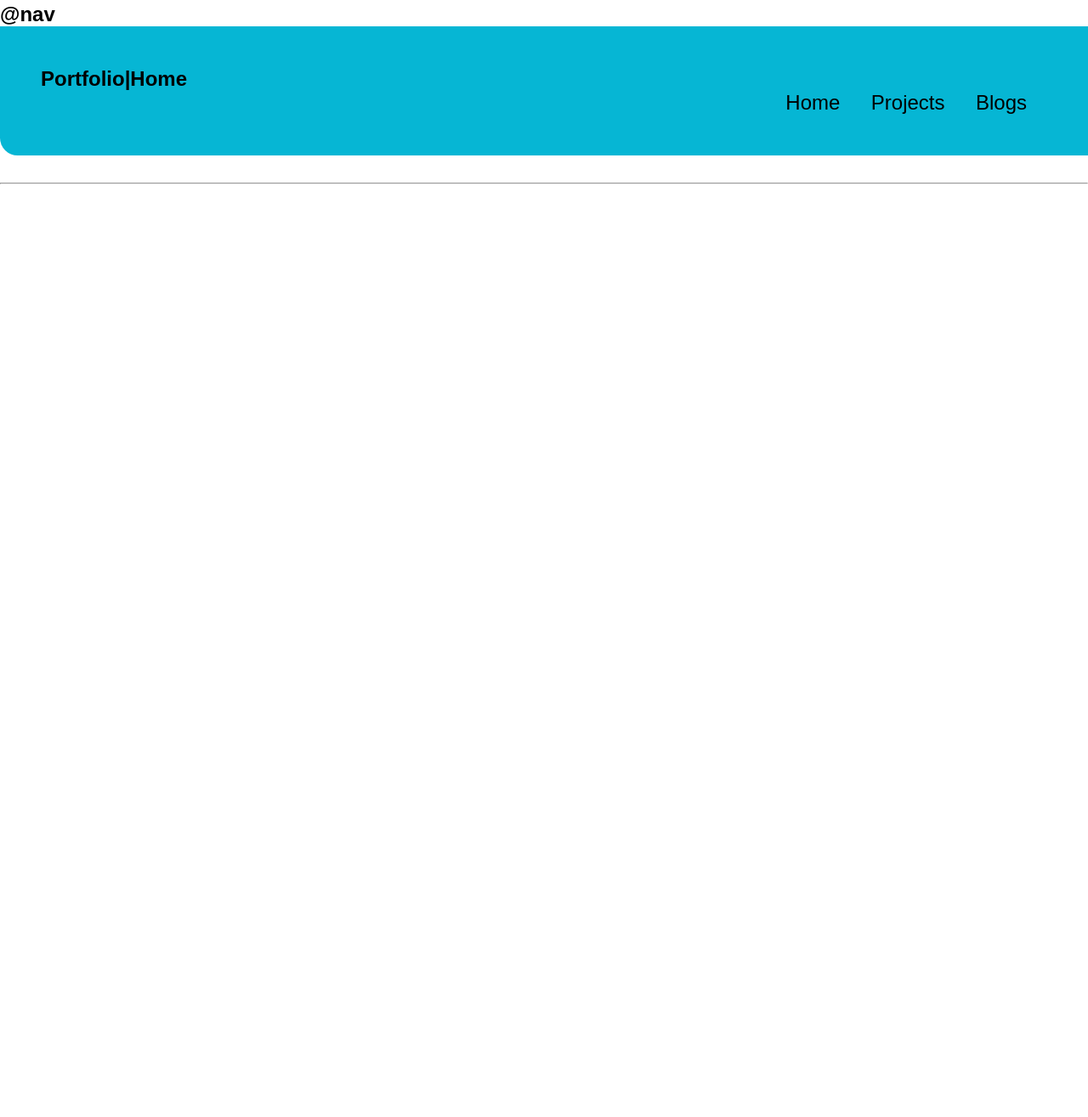
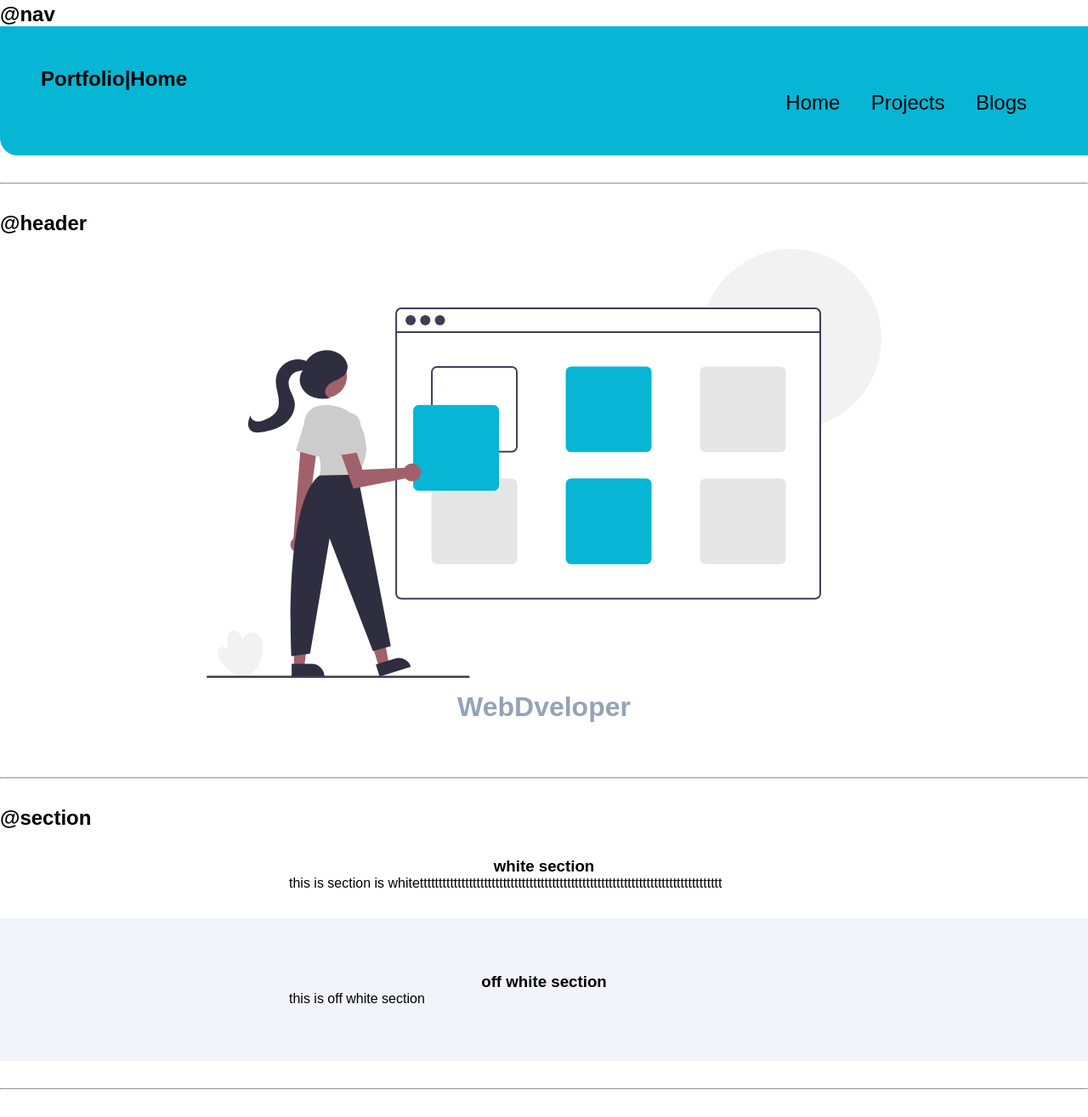
Before and after one commit to Bashi-7869/component-library-for-portfolio, a plain HTML site: page index.html in a window 1280 px wide. Shown: the part 1034-2349 px from the top of the page at 85% size. Before the commit the page ends 1283 px from the top, so only its background shows below. Drawn offline with Linux system fonts and the light colour scheme.

Commit message:
header and section

```diff
--- a/index.html
+++ b/index.html
@@ -82,3 +82,35 @@
     </nav>
 
     <hr>
+    <h2>@header</h2>
+
+    <header class="hero">
+
+        <img class="portfolio-img" src ="Portfolio.jpg.svg">
+        <h1 class="heading">WebDveloper</h1>
+
+    </header>
+
+    <hr>
+
+    <h2>@section</h2>
+
+    <section class="section">
+        <div class="containar container-center">
+            <h3>white section</h3>
+            <p>this is section is whitetttttttttttttttttttttttttttttttttttttttttttttttttttttttttttttttttttttttttttttttt</p>
+            </div>
+
+
+    </section>
+    <section class="section off-white">
+
+        <div class="containar container-center">
+            <h3>off white section</h3>
+            <p>this is off white section</p>
+        </div>
+
+
+    </section>
+
+    <hr>
--- a/style.css
+++ b/style.css
@@ -72,3 +72,27 @@ body{
     color:black;
     font-size: 1.5rem;
 }
+.hero{
+    padding:1rem;
+    text-align: center;
+}
+.hero .portfolio-img{
+    max-width:800px ;
+    display:block;
+     margin: auto;
+}
+.hero .heading{
+    padding: 1rem;
+    color:#94a3b8;
+
+}
+.section{
+    padding: 2rem;
+}
+.section h3{
+    text-align: center;
+}
+.off-white{
+    background-color:var(--off-white) ;
+    padding: 4rem;
+}
```
